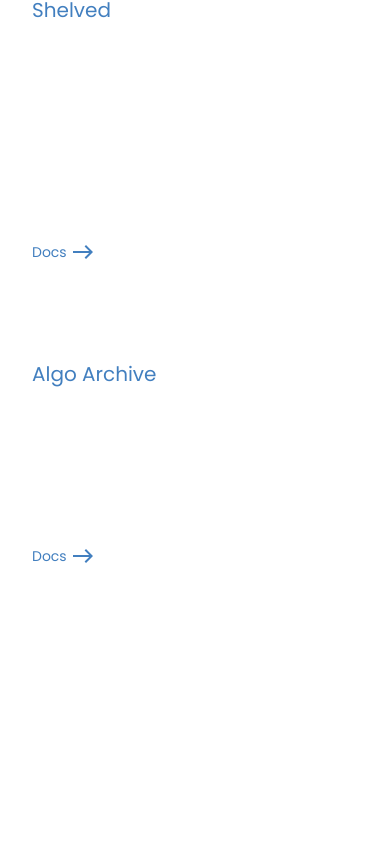
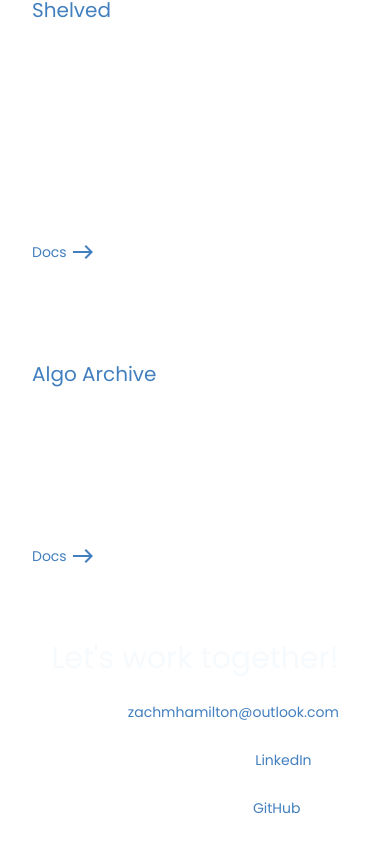
Before and after one commit to ZachMHamilton/PersonalWebsiteV2, a React (Vite) app: page / in a window 390 px wide. Shown: the part 2973-3825 px from the top of the page. Before the commit the page ends 3589 px from the top, so only its background shows below. Built offline with nearby package versions, Linux system fonts and the light colour scheme.

Commit message:
fixed contact for mobile

```diff
--- a/src/components/main/Contact.jsx
+++ b/src/components/main/Contact.jsx
@@ -23,20 +23,20 @@ const Contact = () => {
     >
       <div
         id="contact"
-        className="md:flex hidden items-start gap-48 2xl:gap-60 3xl:gap-64 4xl:gap-72 w-full h-full p-8 md:p-12 lg:p-24"
+        className="flex items-start gap-48 2xl:gap-60 3xl:gap-64 4xl:gap-72 w-full h-full p-8 md:p-12 lg:p-24"
       >
-        <div className="flex flex-col items-start w-2/5 gap-6">
-          <h1 className="text-white text-5xl lg:text-6xl">
+        <div className="flex flex-col items-center md:items-start w-full md:w-2/5 gap-6">
+          <h1 className="text-text text-3xl sm:text-3xl md:text-4xl lg:text-5xl xl:text-6xl">
             Let&apos;s work together!
           </h1>
-          <p className="flex items-center text-white mt-4">
+          <p className="flex items-center text-white text-sm sm:text-sm md:text-base lg:text-lg xl:text-xl">
             <EmailIcon className="mr-2" />
             Email:&nbsp;
             <a href="mailto:zachmhamilton@outlook.com" className="text-accent">
               zachmhamilton@outlook.com
             </a>
           </p>
-          <p className="flex items-center text-white mt-2">
+          <p className="flex items-center text-white text-sm sm:text-sm md:text-base lg:text-lg xl:text-xl">
             <LinkedInIcon className="mr-2" />
             Connect with me on&nbsp;
             <a
@@ -46,7 +46,7 @@ const Contact = () => {
               LinkedIn
             </a>
           </p>
-          <p className="flex items-center text-white mt-2">
+          <p className="flex items-center text-white text-sm sm:text-sm md:text-base lg:text-lg xl:text-xl">
             <GitHubIcon className="mr-2" />
             Follow my work on&nbsp;
             <a href="https://github.com/ZachMHamilton" className="text-accent">
@@ -54,7 +54,7 @@ const Contact = () => {
             </a>
           </p>
         </div>
-        <div className="flex flex-col items-center w-2/5 gap-6">
+        <div className="hidden md:flex flex-col items-center w-2/5 gap-6">
           <div className="text-white">{message}</div>
           <form
             className="flex flex-col gap-1 items-start justify-cente mx-auto w-4/5"
```
